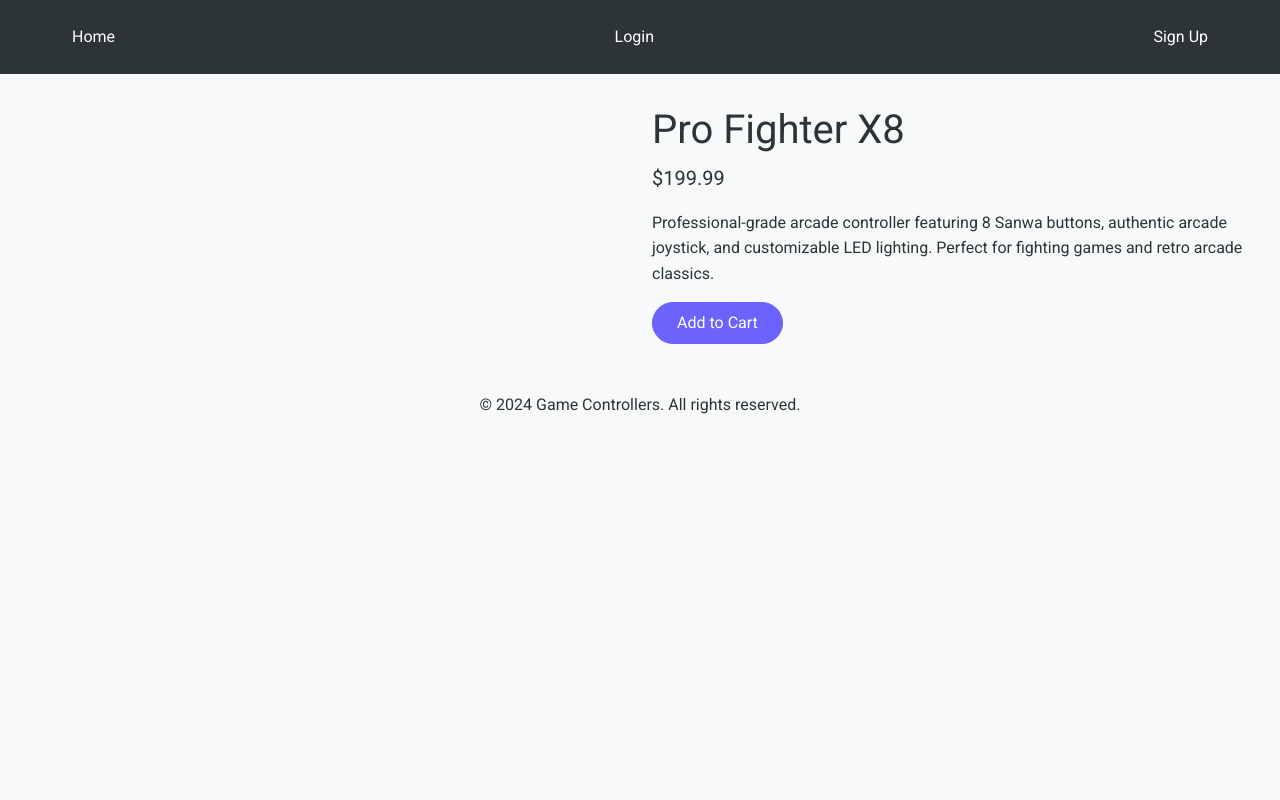
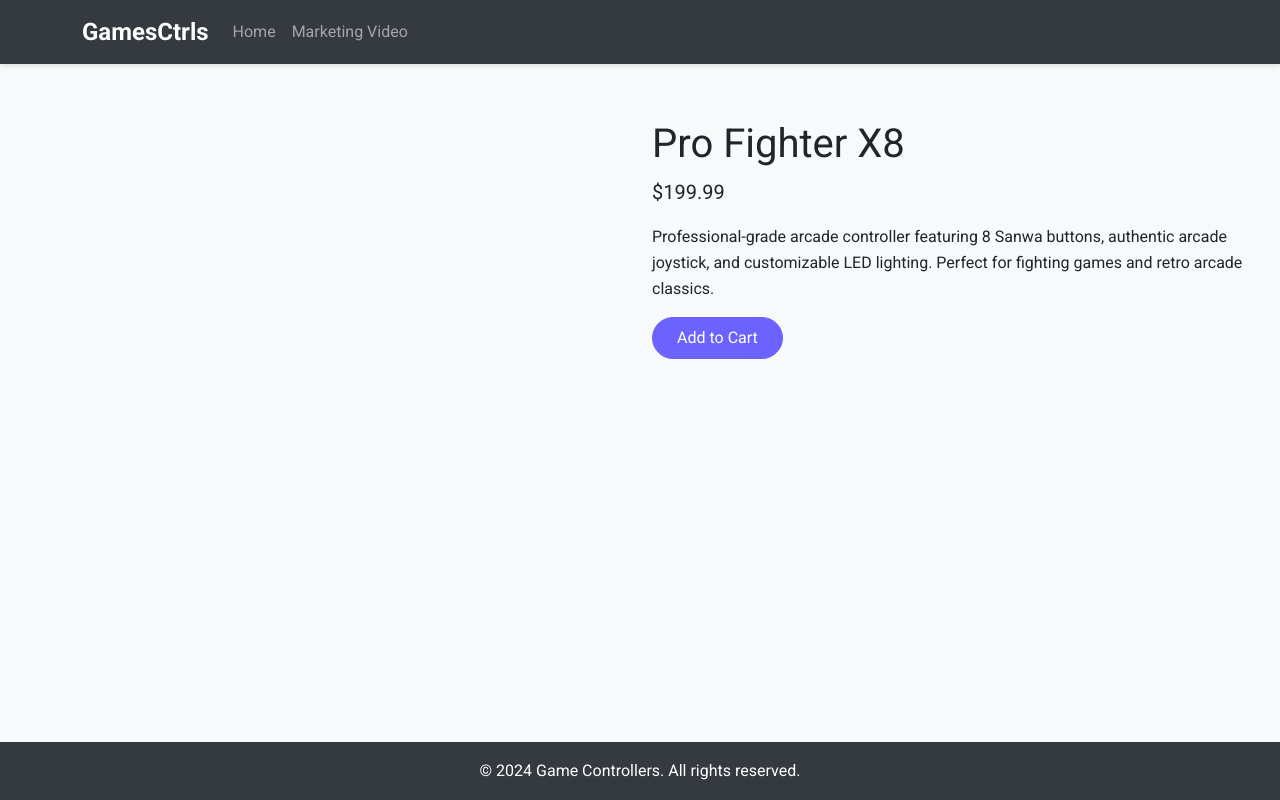
Before and after one commit to ekvale/game_ctrl, a Django app: page /controller/pro-fighter-x8/ in a window 1280 px wide. Run offline with Django 5.2, Linux system fonts and the light colour scheme; data comes from the database, SQL or seed files in the repository; some libraries are stand-ins or nearby versions.

Commit message:
general marketing config

```diff
--- a/templates/base.html
+++ b/templates/base.html
@@ -14,34 +14,57 @@
     <meta property="og:image" content="{% static 'images/og-image.jpg' %}">
     <meta property="og:url" content="{{ request.build_absolute_uri }}">
 
-    <title>{% block title %}Game Controllers{% endblock %}</title>
+    <title>GamesCtrls - Marketing</title>
 
     <!-- Favicon -->
     <link rel="icon" type="image/png" href="{% static 'images/favicon.png' %}">
 
     <!-- CSS -->
     <link href="https://fonts.googleapis.com/css2?family=Roboto:wght@400;700&display=swap" rel="stylesheet">
-    <link href="https://cdn.jsdelivr.net/npm/bootstrap@5.3.0/dist/css/bootstrap.min.css" rel="stylesheet">
+    <link href="https://cdn.jsdelivr.net/npm/bootstrap@5.1.3/dist/css/bootstrap.min.css" rel="stylesheet">
     <link href="{% static 'css/style.css' %}" rel="stylesheet">
     <link rel="stylesheet" href="https://cdn.jsdelivr.net/npm/bootstrap-icons@1.7.2/font/bootstrap-icons.css">
     {% block extra_css %}{% endblock %}
+
+    <!-- Custom CSS -->
+    <style>
+        body {
+            background-color: #f8f9fa;
+            color: #212529;
+        }
+        .navbar {
+            background-color: #343a40;
+        }
+        .footer {
+            background-color: #343a40;
+            color: #fff;
+            padding: 1rem 0;
+            position: fixed;
+            bottom: 0;
+            width: 100%;
+        }
+    </style>
 </head>
 <body>
-    <header>
-        <nav>
-            <a href="{% url 'products:home' %}">Home</a>
-            {% if user.is_authenticated %}
-                <a href="{% url 'cart:cart_detail' %}">Cart</a>
-                <form method="post" action="{% url 'logout' %}">
-                    {% csrf_token %}
-                    <button type="submit">Logout</button>
-                </form>
-            {% else %}
-                <a href="{% url 'login' %}">Login</a>
-                <a href="{% url 'register' %}">Sign Up</a>
-            {% endif %}
-        </nav>
-    </header>
+    <!-- Navigation -->
+    <nav class="navbar navbar-expand-lg navbar-dark mb-4">
+        <div class="container">
+            <a class="navbar-brand" href="/">GamesCtrls</a>
+            <button class="navbar-toggler" type="button" data-bs-toggle="collapse" data-bs-target="#navbarNav">
+                <span class="navbar-toggler-icon"></span>
+            </button>
+            <div class="collapse navbar-collapse" id="navbarNav">
+                <ul class="navbar-nav">
+                    <li class="nav-item">
+                        <a class="nav-link" href="/">Home</a>
+                    </li>
+                    <li class="nav-item">
+                        <a class="nav-link" href="/test-video">Marketing Video</a>
+                    </li>
+                </ul>
+            </div>
+        </div>
+    </nav>
 
     <main>
         {% if messages %}
@@ -58,11 +81,14 @@
         {% endblock %}
     </main>
 
-    <footer>
-        <p>&copy; 2024 Game Controllers. All rights reserved.</p>
+    <!-- Footer -->
+    <footer class="footer">
+        <div class="container text-center">
+            <p class="mb-0">&copy; 2024 Game Controllers. All rights reserved.</p>
+        </div>
     </footer>
 
-    <script src="https://cdn.jsdelivr.net/npm/bootstrap@5.3.0/dist/js/bootstrap.bundle.min.js"></script>
+    <script src="https://cdn.jsdelivr.net/npm/bootstrap@5.1.3/dist/js/bootstrap.bundle.min.js"></script>
     {% block extra_js %}{% endblock %}
 </body>
 </html>
```
Also changed, not shown: templates/marketing/test_video.html (added, +13 -0 lines), 5 other files.
